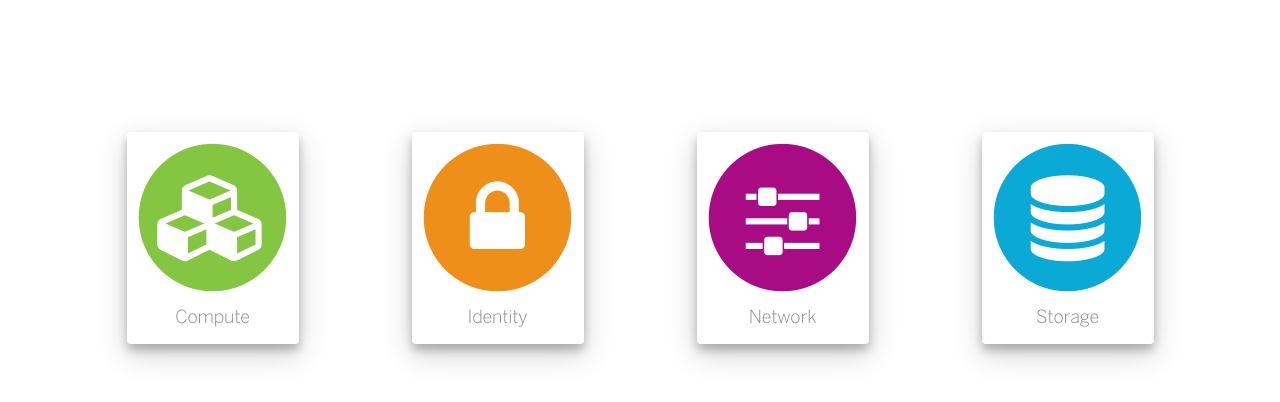
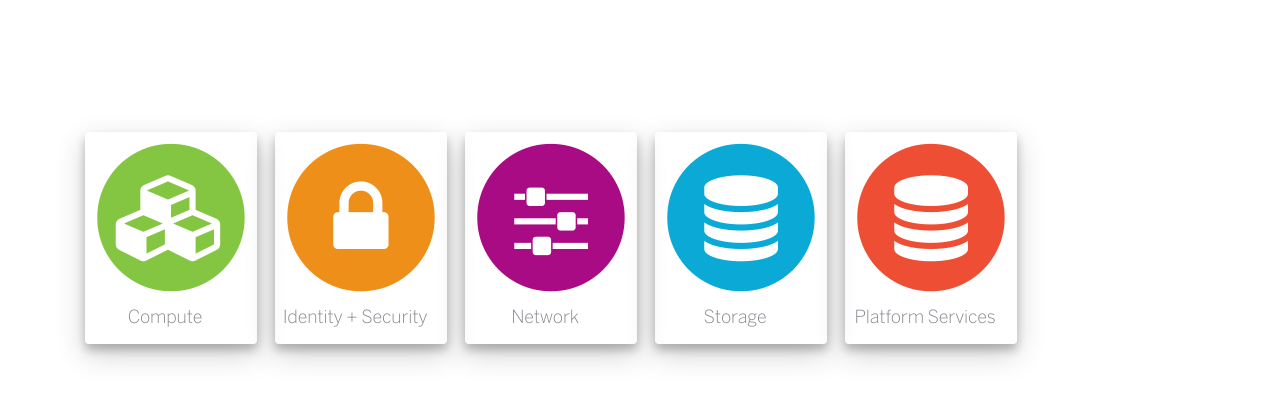
Before and after one commit to caleorourke/proof, a Jekyll site: the page built from portfolio.html, in a window 1280 px wide. Shown: the top 402 px of the page. Built offline with Jekyll 4.4.1, drawn with Linux system fonts in a browser that asks for light colours; nearby versions of some CDN libraries; Markdown is read by kramdown in place of the engine named in the settings; the repository's description, which GitHub fills in, is left out.

Commit message:
Update portfolio-two.html

```diff
--- a/_includes/partials/portfolio-two.html
+++ b/_includes/partials/portfolio-two.html
@@ -3,7 +3,7 @@
     <div class="col-md-12">
     <div class="row">
 
-      <div class="col-md-3">
+      <div class="col-md-2">
         <div class="u-text-center">
           <span class="fa-stack icon-large icon-green">
             <i class="fa fa-circle fa-stack-2x shadow"></i>
@@ -13,17 +13,17 @@
         </div>
       </div>
 
-      <div class="col-md-3">
+      <div class="col-md-2">
         <div class="u-text-center">
           <span class="fa-stack icon-large icon-orange">
             <i class="fa fa-circle fa-stack-2x shadow"></i>
             <i class="fa fa-lock fa-stack-1x fa-inverse"></i>
           </span>
-          <h2 class="icon-caption">Identity</h2>
+          <h2 class="icon-caption">Identity + Security</h2>
         </div>
       </div>
 
-      <div class="col-md-3">
+      <div class="col-md-2">
         <div class="u-text-center">
           <span class="fa-stack icon-large icon-purple">
             <i class="fa fa-circle fa-stack-2x shadow"></i>
@@ -33,7 +33,7 @@
         </div>
       </div>
 
-      <div class="col-md-3">
+      <div class="col-md-2">
         <div class="u-text-center">
           <span class="fa-stack icon-large icon-blue">
             <i class="fa fa-circle fa-stack-2x shadow"></i>
@@ -42,6 +42,16 @@
           <h2 class="icon-caption">Storage</h2>
         </div>
       </div>
+
+     <div class="col-md-2">
+        <div class="u-text-center">
+          <span class="fa-stack icon-large icon-red">
+            <i class="fa fa-circle fa-stack-2x shadow"></i>
+            <i class="fa fa-database fa-stack-1x fa-inverse"></i>
+          </span>
+          <h2 class="icon-caption">Platform Services</h2>
+        </div>
+      </div>
       </div>
     </div>
   </div>
```
